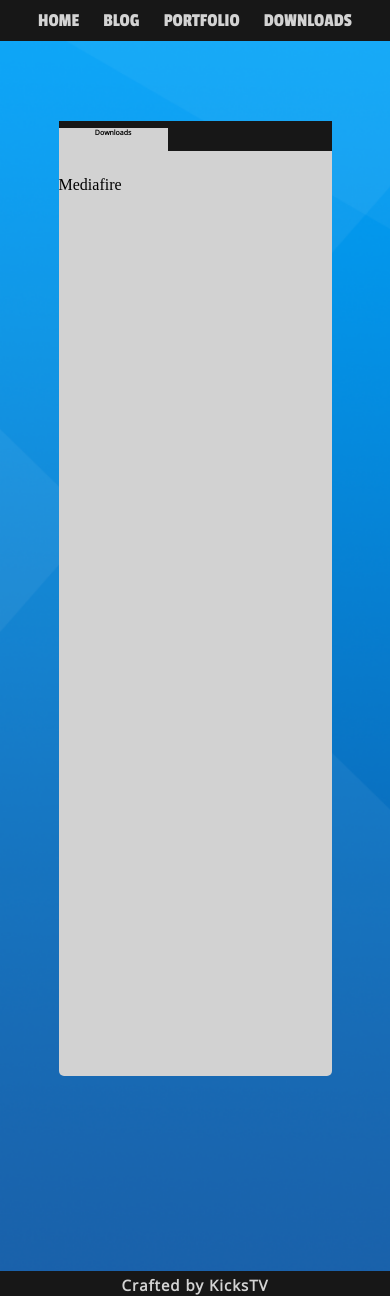
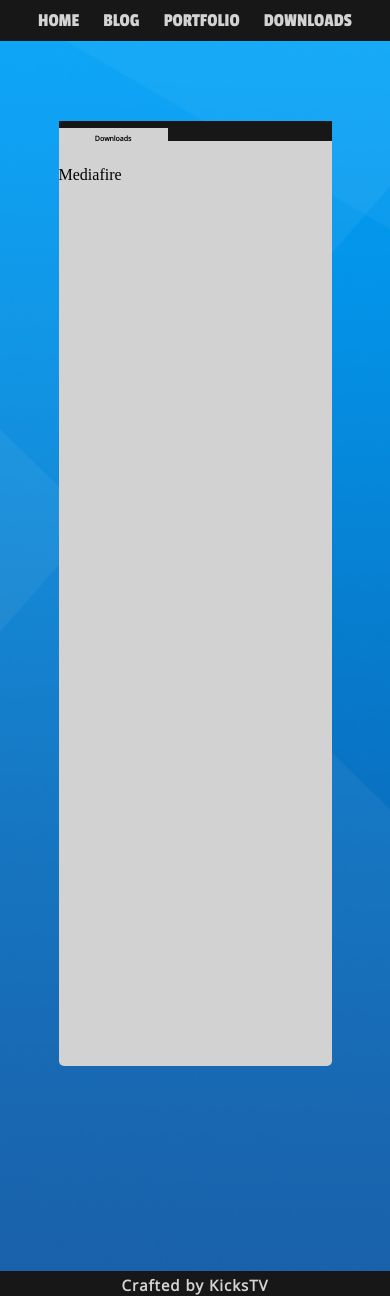
Before and after one commit to KicksTV/old-kickstv.github.io, a Jekyll site: the page built from downloads.html, in a window 390 px wide. Built offline with Jekyll 4.4.1, drawn with Linux system fonts in a browser that asks for light colours; nearby versions of some CDN libraries.

Commit message:
Phone changes

```diff
--- a/blog.html
+++ b/blog.html
@@ -5,7 +5,9 @@ layout: default
 <div class="maincontainer" style="height: 1100px;">
 	<div class="infocontainer">
 		<div class="textcontainer" style="width: 15%">
-			<h3>Blog</h3>
+			<div class="center">
+				<h3>Blog</h3>
+			</div>
 		</div>
 	</div>
 	<div class="centercontainer">
--- a/css/main.css
+++ b/css/main.css
@@ -46,7 +46,12 @@ header {
 	width: 20%;
 	height: 50px;
 }
-.infocontainer>.textcontainer>h3 {
+.center {
+	position: relative;
+	top: 50%;
+	transform: translateY(-50%);
+}
+.infocontainer>.textcontainer>.center>h3 {
 	padding: 0;
 	text-align: center;
 	margin: 0;
@@ -433,7 +438,7 @@ nav>ul {
 		height: 100px;
 		margin: 0 7px;
 	}
-	.infocontainer>.textcontainer>h3 {
+	.infocontainer>.textcontainer>.center>h3 {
 		font-size: 22px;
 	}
 	.textcontainer {
@@ -473,7 +478,7 @@ nav>ul {
 		height: 100px;
 		margin: 0 7px;
 	}
-	.infocontainer>.textcontainer>h3 {
+	.infocontainer>.textcontainer>.center>h3 {
 	font-size: 20px;
 	}
 	.textcontainer {
@@ -524,7 +529,7 @@ nav>ul {
 		width: 150px;
 		height: 100px;
 	}
-	.infocontainer>.textcontainer>h3 {
+	.infocontainer>.textcontainer>.center>h3 {
 	font-size: 17px;
 	}
 	.textcontainer {
@@ -538,7 +543,7 @@ nav>ul {
 	nav ul {
 		font-size: 30px;
 	}
-	.infocontainer>.textcontainer>h3 {
+	.infocontainer>.textcontainer>.center>h3 {
 	font-size: 14px;
 	}
 	.textcontainer {
@@ -557,7 +562,7 @@ nav>ul {
 	nav ul {
 		font-size: 25px;
 	}
-	.infocontainer>.textcontainer>h3 {
+	.infocontainer>.textcontainer>.center>h3 {
 	font-size: 12px;
 	}
 	.textcontainer {
@@ -568,7 +573,7 @@ nav>ul {
 	}
 }
 @media screen and (max-width: 500px) {
-	.infocontainer>.textcontainer>h3 {
+	.infocontainer>.textcontainer>.center>h3 {
 		font-size: 10px;
 	}
 	.textcontainer {
@@ -631,15 +636,39 @@ nav>ul {
 	.centercontainer {
 		padding-top: 25px;
 	}
-	.infocontainer>.textcontainer>h3 {
+	.infocontainer>.textcontainer>.center>h3 {
 		font-size: 7px;
 	}
 	.infocontainer {
-		height: 30px;
+		height: 20px;
+		padding: 0;
+		margin: auto;
 	}
 	.textcontainer {
 		width: 40%;
-		height: 30px;
+		height: 20px;
+		display: inline-block;
+	}
+	.large_image_container {
+		width: 230px;
+		height: 150px;
+		margin: 0 20px;
+		margin: auto;
+		margin-bottom: 20px;
+	}
+	.large_image_container>img {
+		width: 15px;
+		height: 15px;
+	}
+	.imagecontainer {
+		width: 80px;
+		height: 50px;
+	}
+	.posts>ul>li>a {
+		font-size: 12px;
+	}
+	.posts>ul>li>p {
+		font-size: 8px;
 	}
 
 }
--- a/downloads.html
+++ b/downloads.html
@@ -6,7 +6,9 @@ permalink: /downloads/
 <div class="maincontainer" style="height: 1100px;">
 	<div class="infocontainer">
 		<div class="textcontainer">
-			<h3 style="font-size:;">Downloads</h3>
+			<div class="center">
+				<h3>Downloads</h3>
+			</div>
 		</div>
 	</div>
 	<div class="centercontainer">
--- a/index.html
+++ b/index.html
@@ -10,7 +10,7 @@ layout: default
 
 	<div class="buttoncontainer">
 		<div class="youtubecontainer">
-			<a href="http://youtube.com"><button type="button" class="btn-youtube">YouTube</button></a>
+			<a href="https://www.youtube.com/channel/UCCZzivhoVlu0cAVLiPAOVtA"><button type="button" class="btn-youtube">YouTube</button></a>
 		</div>
 		<div class="twitchcontainer">
 			<a href="http://www.twitch.tv/"><button type="button" class="btn-twitch">Twitch</button></a>
--- a/portfolio.html
+++ b/portfolio.html
@@ -6,7 +6,9 @@ permalink: /portfolio/
 <div class="maincontainer" style="height: 1100px;">
 	<div class="infocontainer">
 		<div class="textcontainer">
-			<h3>Photography</h3>
+			<div class="center">
+				<h3>Photography</h3>
+			</div>
 		</div>
 	</div>
 	<div class="centercontainer">
```
